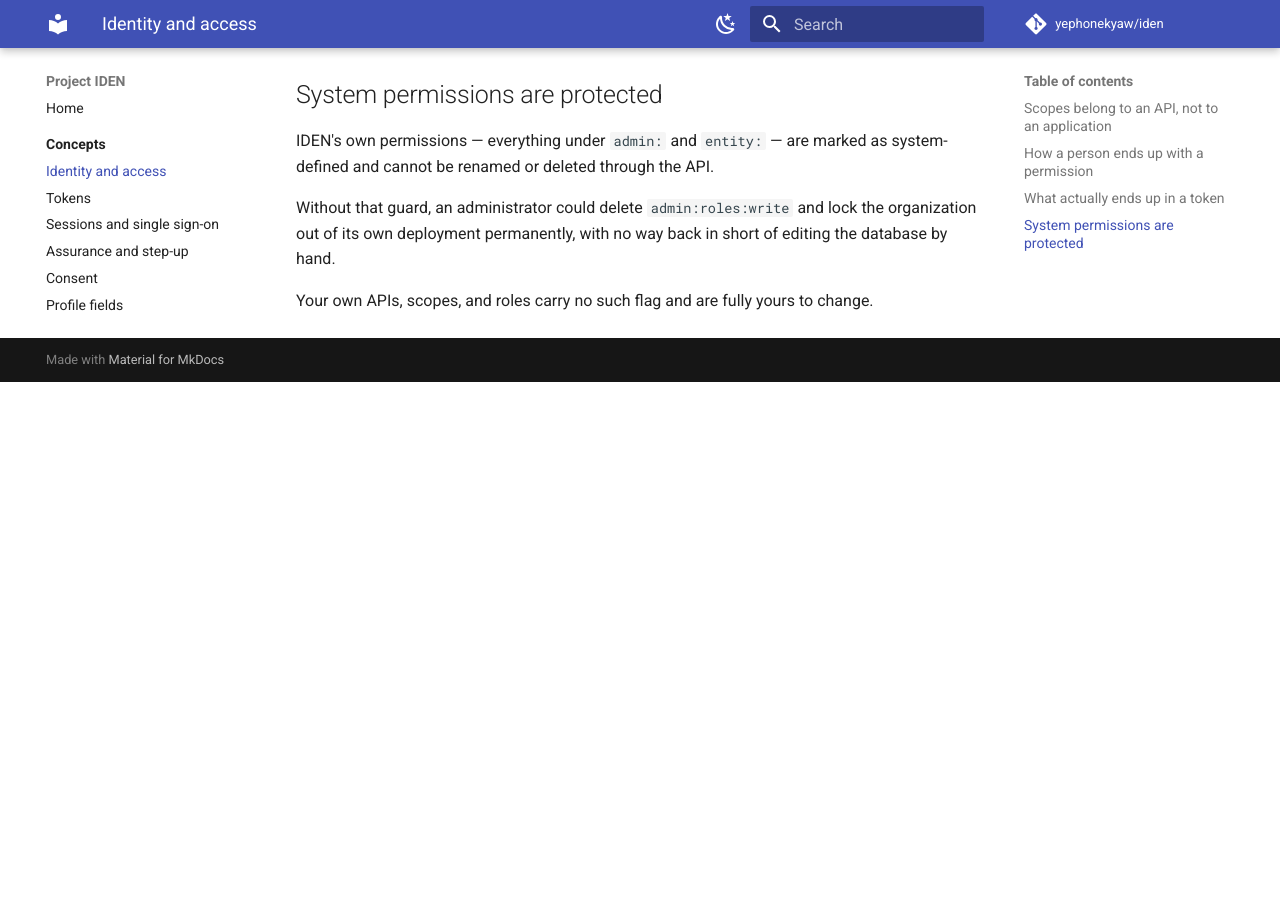
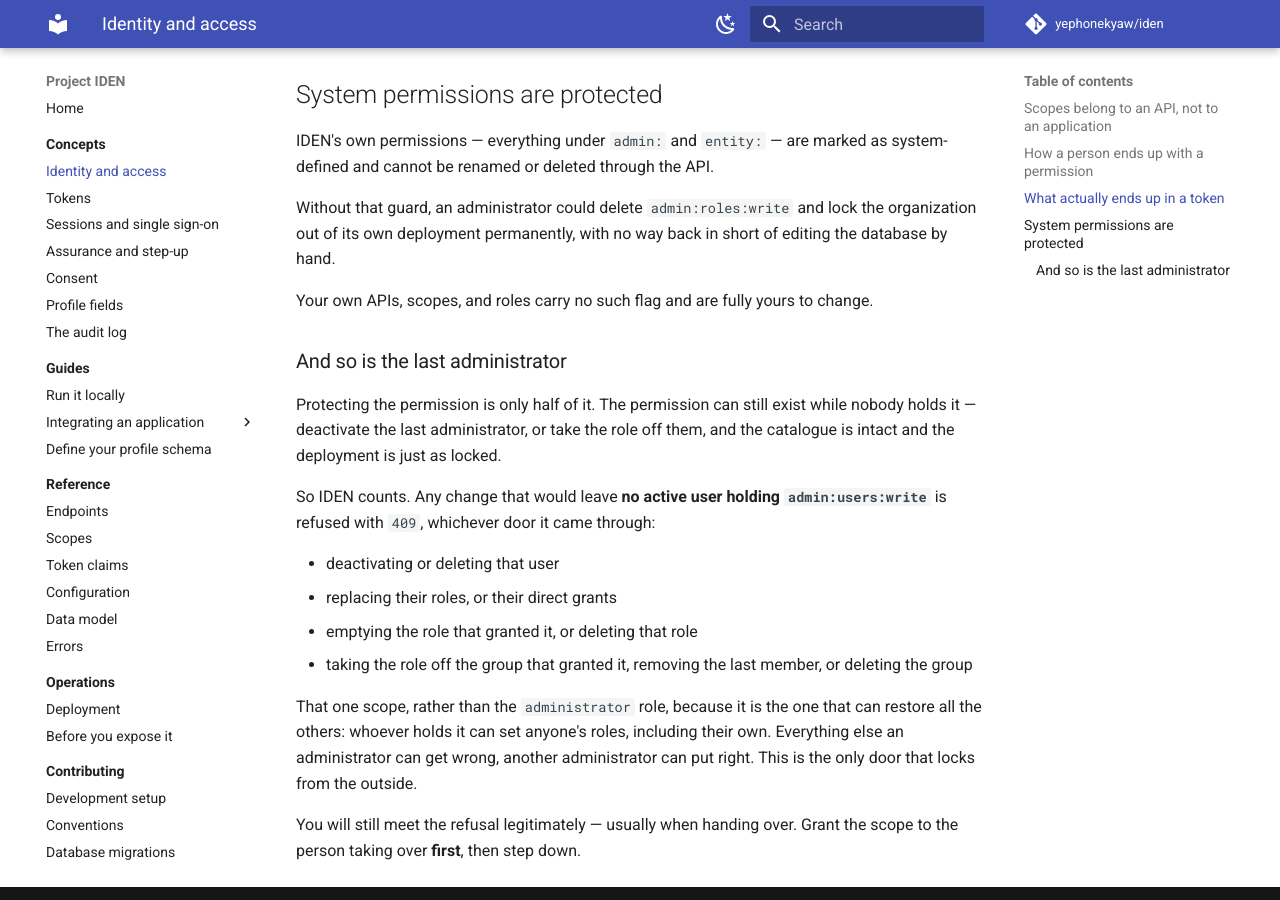
Before and after one commit to yephonekyaw/iden, an MkDocs documentation site: the page built from docs/concepts/identity-and-access.md, in a window 1280 px wide and 900 px high, scrolled down 2385 px. Built offline with MkDocs 1.6.1 and Material for MkDocs 9.7.7, drawn with Linux system fonts in a browser that asks for light colours; comment, search, counter and statistics services are not loaded; before the commit the page ends 2767 px from its top, so only the background shows below that.

Commit message:
docs: record the last-administrator guard
KI-8 moves to resolved, leaving four open issues — KI-7, KI-9, KI-10, KI-17 —
all of them design calls rather than defects.

The concepts page gains the half of the lockout story that was missing.
Protecting the permission was only ever half of it: the permission can exist
while nobody holds it, and a catalogue that is intact does not help anyone get
back in. It also says the thing an administrator will actually need to know,
which is that the refusal shows up during a handover — grant the scope to
whoever is taking over first, then step down.

```diff
--- a/docs/concepts/identity-and-access.md
+++ b/docs/concepts/identity-and-access.md
@@ -105,3 +105,25 @@ Without that guard, an administrator could delete `admin:roles:write` and lock t
 of its own deployment permanently, with no way back in short of editing the database by hand.
 
 Your own APIs, scopes, and roles carry no such flag and are fully yours to change.
+
+### And so is the last administrator
+
+Protecting the permission is only half of it. The permission can still exist while nobody holds it —
+deactivate the last administrator, or take the role off them, and the catalogue is intact and the
+deployment is just as locked.
+
+So IDEN counts. Any change that would leave **no active user holding `admin:users:write`** is refused
+with `409`, whichever door it came through:
+
+- deactivating or deleting that user
+- replacing their roles, or their direct grants
+- emptying the role that granted it, or deleting that role
+- taking the role off the group that granted it, removing the last member, or deleting the group
+
+That one scope, rather than the `administrator` role, because it is the one that can restore all the
+others: whoever holds it can set anyone's roles, including their own. Everything else an
+administrator can get wrong, another administrator can put right. This is the only door that locks
+from the outside.
+
+You will still meet the refusal legitimately — usually when handing over. Grant the scope to the
+person taking over **first**, then step down.
```
Also changed, not shown: docs/operations/security-checklist.md (+6 -0 lines), docs/roadmap.md (+1 -1 lines), provider/PLAN.md (+7 -9 lines), provider/README.md (+2 -1 lines).
